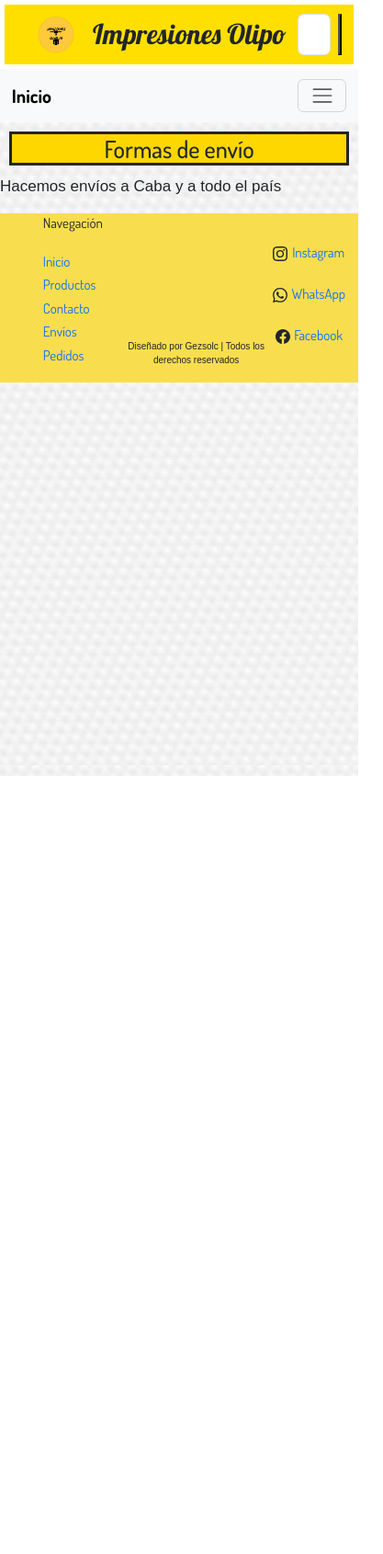
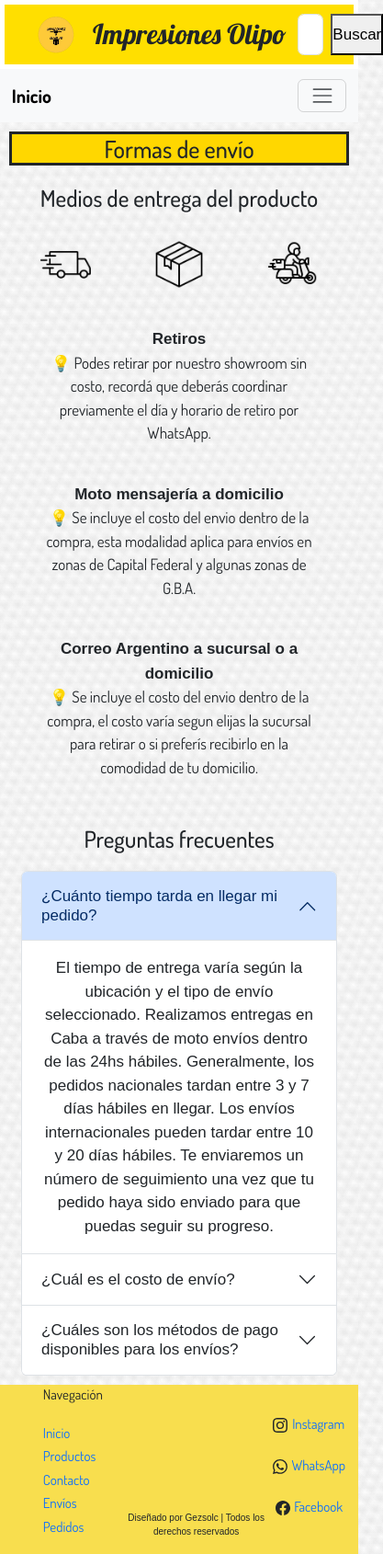
Before and after one commit to Gezsolc/Impresiones-olipo, a website: page pages/formas de envío.html in a window 390 px wide. Shown: the whole page at 92% size, 417 px wide, since content can reach past the window. Before the commit the page ends 844 px from the top, so only its background shows below. Drawn offline with nearby package versions, Linux system fonts and the light colour scheme.

Commit message:
arreglo página formas de envío, cambio lupa por boton busqueda en el header, agrego media queries para seccion formas de envío.

```diff
--- a/SCSS/_media-queries.scss
+++ b/SCSS/_media-queries.scss
@@ -2,17 +2,19 @@
 @media (max-width: 768px) {
     /* … */
   }
-  /*Media queries- celular*/
+  /*Media queries- mobile*/
   @media (max-width: 480px) {
-    /*Header-html*/
-    .head__busqueda__btn {
-      position: relative;
+    .lupa {
+         display: inline;
+        .lupa-busqueda {
+         width: 45px;
+         margin-right: 5px;
+        }
     }
-    .search-text {
+/*Header-html*/
+    .head__busqueda {
       display: none;
-    }
-    .search-icon {
-      display: inline;
+
     }
 /*body-index*/
 .banner {
@@ -110,5 +112,7 @@ align-items: center;
     width: 100%;
     max-width: 400px;
   }
-
+  .envios-img {
+    width: 15%;
+  }
 }
--- a/SCSS/_middle-section.scss
+++ b/SCSS/_middle-section.scss
@@ -207,3 +207,21 @@
     width: 40%;
   }
 }
+/*Envíos*/
+.envios-titulo {
+  font-size: 25px;
+  font-family: $dosis;
+  margin-bottom: 20px;
+}
+.envios-img {
+  width: 5%;
+  margin: 10px;
+}
+.envios-img-container {
+  display: flex;
+  justify-content: space-around;
+  }
+  .entrega-productos {
+    @include espacios (10px, 20px);
+    font-family: $dosis;
+  }
--- a/SCSS/_top-section.scss
+++ b/SCSS/_top-section.scss
@@ -20,6 +20,12 @@
       }
      }
 }
+.head__busqueda {
+    display: flex;
+}
+.lupa {
+    display: none;
+}
 /*barra de navegación*/
 .nav {
     &__btn1 {
--- a/pages/formas de envío.html
+++ b/pages/formas de envío.html
@@ -68,7 +68,71 @@
          <div>
              <h2 class="titulo2">Formas de envío</h2>
          </div>
-        <p>Hacemos envíos a Caba y a todo el país</p>
+         <div class="container text-center">
+          <div class="row">
+            <div class="col envios">
+              <div>
+                <h2 class="envios-titulo">Medios de entrega del producto</h2>
+               </div>
+               <div class="envios-img-container">
+                <img class="envios-img" src="../Image/delivery-truck.png" alt="camion-envios">
+                <img class="envios-img" src="../Image/package-box.png" alt="">
+                <img class="envios-img" src="../Image/fast-delivery.png" alt="fast-envios">
+               </div>
+               <div class="entrega-productos">
+                  <strong>Retiros</strong> <br>
+                  💡 Podes retirar por nuestro showroom sin costo, recordá que deberás coordinar previamente el día y horario de retiro por WhatsApp.
+                </div>
+                  <div class="entrega-productos">
+                    <strong>Moto mensajería a domicilio</strong> <br>
+                   💡 Se incluye el costo del envio dentro de la compra, esta modalidad aplica para envíos en zonas de Capital Federal y algunas zonas de G.B.A.
+                  </div>
+                  <div class="entrega-productos">
+                   <strong>Correo Argentino a sucursal o a domicilio</strong> <br>
+                   💡 Se incluye el costo del envio dentro de la compra, el costo varía segun elijas la sucursal para retirar o si preferís recibirlo en la comodidad de tu domicilio.
+                  </div>
+            </div>
+           </div>
+           <div class="col faq">
+            <h3 class="envios-titulo">Preguntas frecuentes</h3>
+            <div class="accordion" id="accordionExample">
+              <div class="accordion-item">
+                <h4 class="accordion-header">
+                  <button class="accordion-button" type="button" data-bs-toggle="collapse" data-bs-target="#collapseOne" aria-expanded="true" aria-controls="collapseOne">
+                    ¿Cuánto tiempo tarda en llegar mi pedido?
+                  </button>
+                </h4>
+                <div id="collapseOne" class="accordion-collapse collapse show" data-bs-parent="#accordionExample">
+                  <div class="accordion-body">
+                    El tiempo de entrega varía según la ubicación y el tipo de envío seleccionado. Realizamos entregas en Caba a través de moto envíos dentro de las 24hs hábiles. Generalmente, los pedidos nacionales tardan entre 3 y 7 días hábiles en llegar. Los envíos internacionales pueden tardar entre 10 y 20 días hábiles. Te enviaremos un número de seguimiento una vez que tu pedido haya sido enviado para que puedas seguir su progreso.
+                  </div>
+                </div>
+              </div>
+              <div class="accordion-item">
+                <h4 class="accordion-header">
+                  <button class="accordion-button collapsed" type="button" data-bs-toggle="collapse" data-bs-target="#collapseTwo" aria-expanded="false" aria-controls="collapseTwo">
+                    ¿Cuál es el costo de envío?
+                  </button>
+                </h4>
+                <div id="collapseTwo" class="accordion-collapse collapse" data-bs-parent="#accordionExample">
+                  <div class="accordion-body">
+                    El costo de envío depende de la ubicación y el peso del paquete. Durante el proceso de compra, podrás ver el costo de envío exacto antes de finalizar tu pedido. Ofrecemos envío gratuito en pedidos superiores a $30.000 en territorio nacional.                    </div>
+                </div>
+              </div>
+              <div class="accordion-item">
+                <h4 class="accordion-header">
+                  <button class="accordion-button collapsed" type="button" data-bs-toggle="collapse" data-bs-target="#collapseThree" aria-expanded="false" aria-controls="collapseThree">
+                    ¿Cuáles son los métodos de pago disponibles para los envíos?                    </button>
+                </h4>
+                <div id="collapseThree" class="accordion-collapse collapse" data-bs-parent="#accordionExample">
+                  <div class="accordion-body">
+                    Aceptamos varios métodos de pago, incluyendo tarjetas de crédito y débito (a través de Mercado Pago), transferencias bancarias y pagos en efectivo para los retiros en persona. Los detalles completos estarán disponibles durante el proceso de compra.                    </div>
+                </div>
+              </div>
+            </div>
+          </div>
+          </div>
+        </div>
      </main>
      <footer class="pie-final">
       <div class="container text-center">
@@ -110,6 +174,7 @@
         </div>
       </div>
    </footer>
+   <!--credit icons <a href="https://www.flaticon.com/free-icons/delivery" title="delivery icons">Delivery icons created by Irvan Kurnianto - Flaticon</a>-->
     <!--BS script-->
     <script src="https://cdn.jsdelivr.net/npm/@popperjs/core@2.11.8/dist/umd/popper.min.js" integrity="sha384-I7E8VVD/ismYTF4hNIPjVp/Zjvgyol6VFvRkX/vR+Vc4jQkC+hVqc2pM8ODewa9r" crossorigin="anonymous"></script>
     <script src="https://cdn.jsdelivr.net/npm/bootstrap@5.3.3/dist/js/bootstrap.min.js" integrity="sha384-0pUGZvbkm6XF6gxjEnlmuGrJXVbNuzT9qBBavbLwCsOGabYfZo0T0to5eqruptLy" crossorigin="anonymous"></script>
```
Also changed, not shown: index.html (+6 -2 lines), Image/delivery-truck.png (added), Image/fast-delivery.png (added), Image/lupa.png (added), Image/package-box.png (added), css/main.css, 1 other file.
